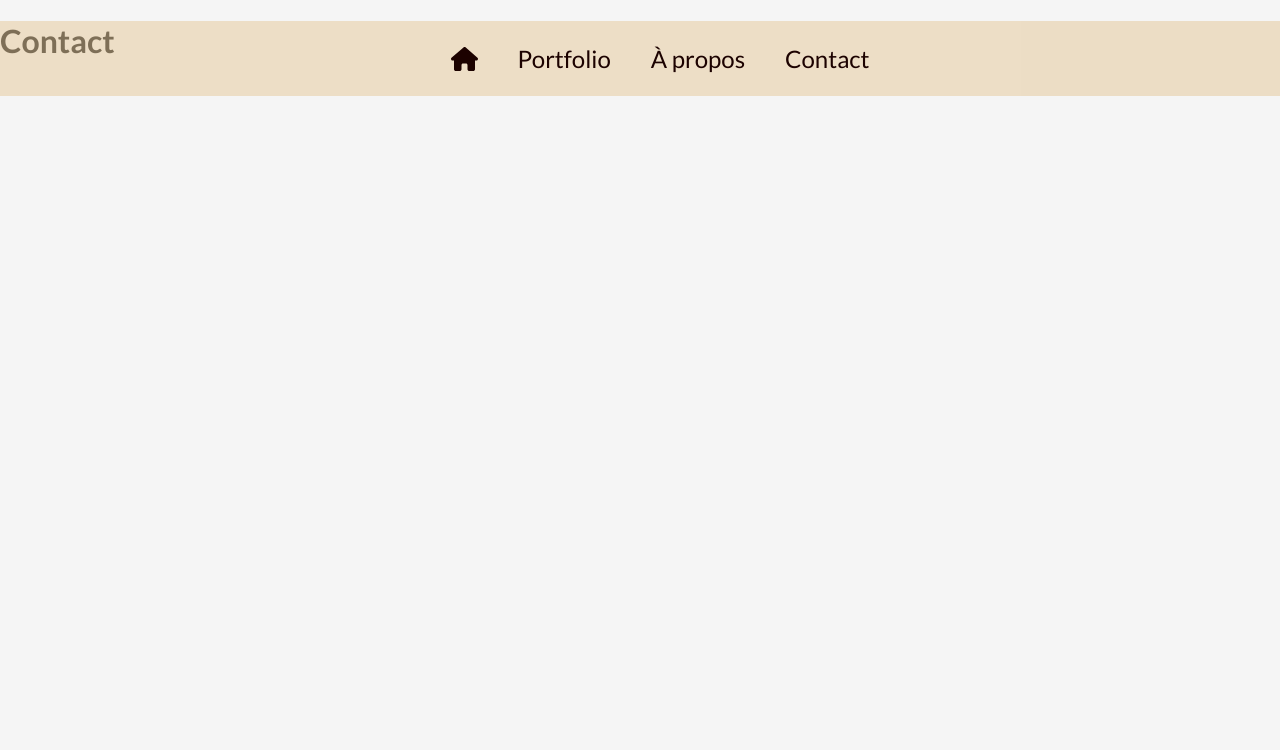
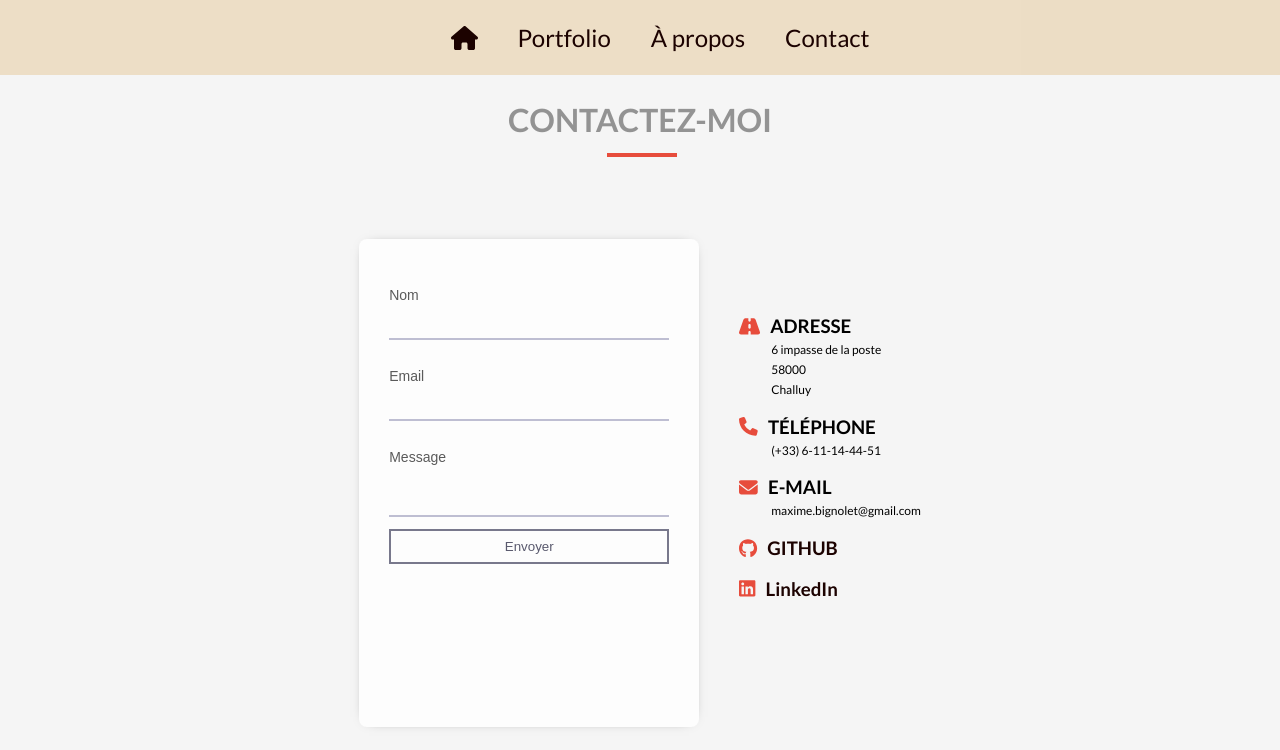
Before and after one commit to MaxBgt/Portfolio, a Next.js app: page /contact in a window 1280 px wide. Shown: the top 750 px of the page. Built offline with nearby package versions, Linux system fonts and the light colour scheme.

Commit message:
Ajout template formulaire de contact

```diff
--- a/components/Card.js
+++ b/components/Card.js
@@ -1,5 +1,5 @@
 import React from "react";
-
+import { motion } from "framer-motion";
 const Card = ({ project }) => {
   return (
     <div className="card">
--- /dev/null
+++ b/components/FormTemplate.js
@@ -0,0 +1,54 @@
+import React, { useRef } from "react";
+import emailjs from "@emailjs/browser";
+
+export const FormTemplate = () => {
+  const form = useRef();
+
+  const sendEmail = (e) => {
+    e.preventDefault();
+    const formMessage = document.querySelector(".form-message");
+
+    emailjs
+      .sendForm(
+        process.env.NEXT_PUBLIC_SERVICE_ID,
+        process.env.NEXT_PUBLIC_TEMPLATE,
+        form.current,
+        process.env.NEXT_PUBLIC_KEY_FORM
+      )
+      .then(
+        (result) => {
+          console.log(result.text);
+          form.current.reset();
+          formMessage.innerHTML = "<p class='sucess'>Message envoyé !</p>";
+
+          setTimeout(() => {
+            formMessage.innerHTML = "";
+          }, 2500);
+        },
+        (error) => {
+          console.log(error.text);
+          formMessage.innerHTML =
+            "<p class='error'>Le message ne s'est pas envoyé</p>";
+
+          setTimeout(() => {
+            formMessage.innerHTML = "";
+          }, 2500);
+        }
+      );
+  };
+
+  return (
+    <div className="form-container">
+      <form ref={form} onSubmit={sendEmail} className="form">
+        <label className="lab">Nom</label>
+        <input type="text" name="nom" required autoComplete="off" />
+        <label className="lab">Email</label>
+        <input type="email" name="email" required autoComplete="off" />
+        <label className="lab">Message</label>
+        <textarea name="message" className="message" />
+        <input type="submit" value="Envoyer" className="submit" />
+      </form>
+      <div className="form-message"></div>
+    </div>
+  );
+};
--- a/pages/contact.js
+++ b/pages/contact.js
@@ -1,10 +1,60 @@
 import React from "react";
+import { FontAwesomeIcon } from "@fortawesome/react-fontawesome";
+import { faEnvelope, faPhone, faRoad } from "@fortawesome/free-solid-svg-icons";
+import { faGithub, faLinkedin } from "@fortawesome/free-brands-svg-icons";
+import { FormTemplate } from "@/components/FormTemplate";
+import { AnimatePresence, motion } from "framer-motion";
 
 const contact = () => {
   return (
-    <div>
-      <h1>Contact</h1>
-    </div>
+    <AnimatePresence>
+      <motion.div
+        className="header_contact"
+        initial={{ opacity: 0, x: 30 }}
+        animate={{ opacity: 1, x: 0 }}
+        exit={{ opacity: 0, x: 30 }}
+        transition={{ type: "spring", stiffness: 100 }}
+      >
+        <h2 className="title_contact">CONTACTEZ-MOI</h2>
+        <div className="contact_container">
+          <FormTemplate />
+          <div className="contact-infos">
+            <h3 className="infos_title">
+              <FontAwesomeIcon icon={faRoad} className="icon" />
+              ADRESSE
+            </h3>
+            <p className="infos">6 impasse de la poste</p>
+            <p className="infos">58000</p>
+            <p className="infos">Challuy</p>
+            <h3 className="infos_title">
+              <FontAwesomeIcon icon={faPhone} className="icon" />
+              TÉLÉPHONE
+            </h3>
+            <p className="infos">(+33) 6-11-14-44-51</p>
+            <h3 className="infos_title">
+              <FontAwesomeIcon icon={faEnvelope} className="icon" />
+              E-MAIL
+            </h3>
+            <p className="infos">maxime.bignolet@gmail.com</p>
+            <h3 className="infos_title">
+              <a href="https://github.com/MaxBgt" target="_blank">
+                <FontAwesomeIcon icon={faGithub} className="social" />
+                GITHUB
+              </a>
+            </h3>
+            <h3 className="infos_title">
+              <a
+                href="https://www.linkedin.com/in/maxime-bignolet-8228bb219/"
+                target="_blank"
+              >
+                <FontAwesomeIcon icon={faLinkedin} className="social" />
+                LinkedIn
+              </a>
+            </h3>
+          </div>
+        </div>
+      </motion.div>
+    </AnimatePresence>
   );
 };
 
--- a/styles/_setting.scss
+++ b/styles/_setting.scss
@@ -6,3 +6,8 @@ body {
   font-family: "Lato", sans-serif;
   background-color: #f5f5f5;
 }
+
+a {
+  text-decoration: none;
+  color: rgb(28, 2, 0);
+}
--- a/styles/components/_imageCarousel.scss
+++ b/styles/components/_imageCarousel.scss
@@ -43,7 +43,7 @@
   }
   .img-carousel {
     object-fit: cover;
-    animation: zoom 3s linear infinite;
+    animation: zoom 5s linear infinite;
     @keyframes zoom {
       0% {
         transform: scale(1);
--- a/styles/index.scss
+++ b/styles/index.scss
@@ -6,3 +6,4 @@
 @import "./pages/portfolio";
 @import "./components/card";
 @import "./pages/about";
+@import "./pages/contact";
--- /dev/null
+++ b/styles/pages/_contact.scss
@@ -0,0 +1,123 @@
+.header_contact {
+  display: flex;
+  flex-direction: column;
+  align-items: center;
+
+  .title_contact {
+    color: #939393;
+    margin-top: 100px;
+    margin-bottom: 0;
+    font-size: 2rem;
+    &::after {
+      content: "";
+      position: absolute;
+      height: 70px;
+      left: 50%;
+      margin-top: 20px;
+      transform: translate(-50%);
+      width: 4px;
+      background: #e74c3c;
+      transform: rotate(90deg);
+    }
+  }
+}
+
+.contact_container {
+  display: flex;
+  justify-content: center;
+  align-items: center;
+  margin-top: 100px;
+
+  .form-container {
+    display: flex;
+    flex-direction: column;
+    width: 340px;
+    height: 488px;
+    background: #fdfdfd;
+    border-radius: 8px;
+    box-shadow: 0 0 13px -10px #000;
+
+    margin-right: 40px;
+    margin-bottom: 10px;
+    padding: 20px 30px;
+    max-width: calc(100vw - 40px);
+    box-sizing: border-box;
+    font-family: "Montserrat", sans-serif;
+    position: relative;
+
+    .lab {
+      content: attr(type);
+      display: block;
+      margin: 28px 0 0;
+      font-size: 14px;
+      color: #5a5a5a;
+    }
+
+    input,
+    .message {
+      width: 100%;
+      padding: 10px;
+      box-sizing: border-box;
+      background: none;
+      outline: none;
+      resize: none;
+      border: 0;
+      font-family: "Montserrat", sans-serif;
+      transition: all 0.3s;
+      border-bottom: 2px solid #bebed2;
+    }
+
+    .submit {
+      float: right;
+      padding: 8px 12px;
+      margin: 8px 0 0;
+      font-family: "Montserrat", sans-serif;
+      border: 2px solid #78788c;
+      background: 0;
+      color: #5a5a6e;
+      cursor: pointer;
+      transition: all 0.5s;
+
+      &:hover {
+        background: #78788c;
+        color: #fff;
+      }
+    }
+    .form-message {
+      margin-top: 35px;
+      p {
+        border-radius: 20px;
+        text-align: center;
+        padding: 5px 0;
+        color: #5a5a6e;
+      }
+      .sucess {
+        background: #bebed2;
+      }
+      .error {
+        background: rgb(246, 147, 147);
+      }
+    }
+  }
+  .contact-infos {
+    margin-bottom: 80px;
+    .infos_title {
+      margin-bottom: 0;
+
+      .icon {
+        color: #e74c3c;
+        margin-right: 10px;
+      }
+    }
+    .social {
+      color: #e74c3c;
+      margin-right: 10px;
+    }
+    .infos {
+      margin-top: 5px;
+      margin-bottom: 2px;
+      margin-left: 32px;
+      font-size: 12px;
+    }
+  }
+}
```
Also changed, not shown: package.json (+7 -1 lines), pages/index.js (+4 -4 lines), 2 other files (tests, documents, lock files or other folders).
